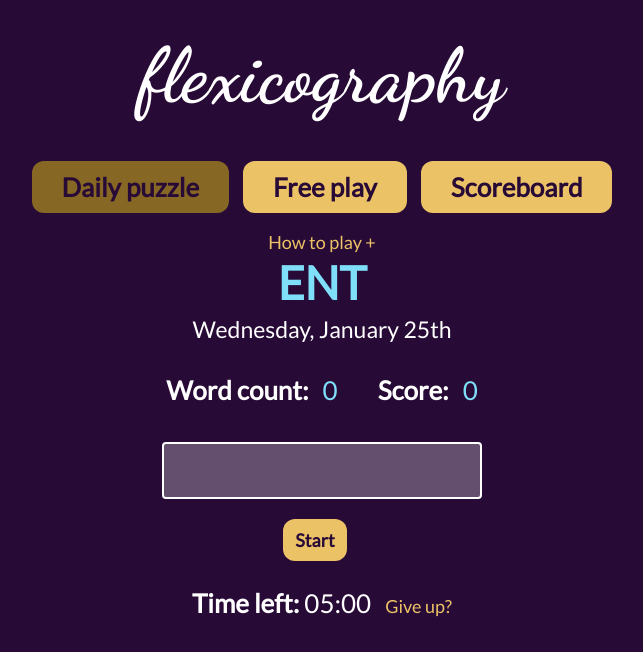
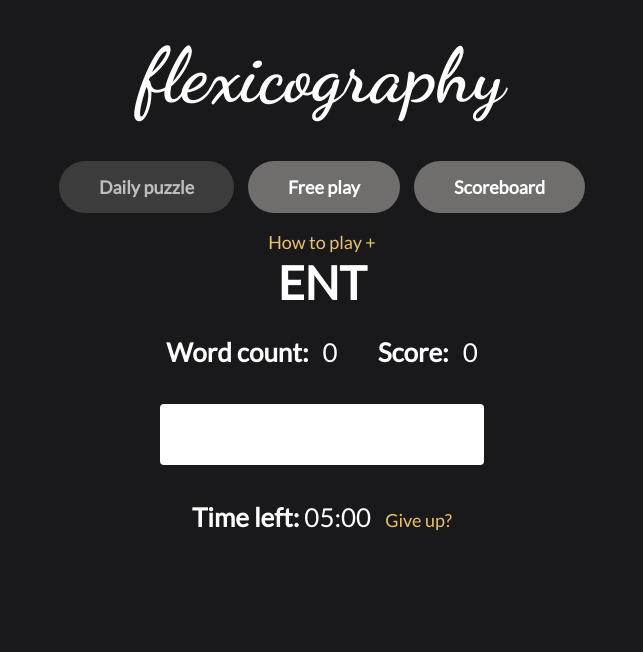
Before and after one commit to yunashin/flexicography, a React (Create React App) app: page / in a window 1280 px wide. Shown: the top 652 px of the page, without its empty margins (318-961 px from the left). Built offline with nearby package versions, Linux system fonts and the light colour scheme.

Commit message:
remove start button

```diff
--- a/src/App.css
+++ b/src/App.css
@@ -90,7 +90,7 @@
   background: none;
   border: none;
   padding: 0;
-  color: var(--BUTTON);
+  color: var(--BUTTON_LINK);
   font-family: var(--FONT);
   font-size: calc(2px + 2vmin);
 }
@@ -107,11 +107,10 @@
 }
 
 .button-link:disabled {
-  color: var(--BUTTON_DISABLED);
+  color: var(--BUTTON_LINK_DISABLED);
 }
 
 .three-gram {
-  color: var(--COLUMBIA);
   font-size: calc(30px + 2vmin);
   font-weight: 600;
 }
@@ -120,8 +119,8 @@
   display: inline-flex;
 }
 
-.columbia {
-  color: var(--COLUMBIA);
+.green {
+  color: var(--GREEN);
 }
 
 .right-space {
@@ -146,6 +145,17 @@
   margin-right: 40px;
 }
 
+.found-words-line {
+  color: var(--BODY_FONT_COLOR);
+  width: 600px;
+}
+
+@media (max-width: 600px) {
+  .found-words-line {
+    width: 250px;
+  }
+}
+
 .found-word {
   font-size: var(--SMALL_TEXT_SIZE);
 }
@@ -161,33 +171,31 @@
 
 .sm-button {
   background-color: var(--BUTTON);
-  border-radius: 12px;
+  border-radius: 60px;
   border: none;
-  color: var(--BACKGROUND);
   font-family: var(--FONT);
-  font-size: 18px;
+  font-size: 12px;
   font-weight: 600;
-  padding: 10px 12px;
+  padding: 15px 30px;
   margin-top: 10px;
 }
 
 @media (max-width: 600px) {
   .sm-button {
     font-size: 12px;
-    padding: 8px;
+    padding: 8px 16px;
     margin-top: 5px;
   }
 }
 
 .lg-button {
   background-color: var(--BUTTON);
-  border-radius: 12px;
+  border-radius: 60px;
   border: none;
-  color: var(--BACKGROUND);
   font-family: var(--FONT);
-  font-size: var(--BODY_FONT_SIZE);
+  font-size: 18px;
   font-weight: 600;
-  padding: 10px 30px;
+  padding: 15px 40px;
   margin-top: 10px;
 }
 
--- a/src/index.css
+++ b/src/index.css
@@ -1,9 +1,13 @@
 :root {
-  --BACKGROUND: #280a37;
-  --BUTTON: #ecc266;
-  --BUTTON_DISABLED: #866723;
-  --BUTTON_HOVER: #d5a132;
-  --COLUMBIA: #7fdef8;
+  --BACKGROUND: #19191b;
+  --BUTTON_LINK: #ecc266;
+  --BUTTON_LINK_DISABLED: #a9822e;
+  /* --BUTTON_DISABLED: #a9822e;
+  --BUTTON_HOVER: #d5a132; */
+  --BUTTON: #6f6e6d;
+  --BUTTON_DISABLED: #3c3c3c;
+  --BUTTON_HOVER: #646362;
+  --GREEN: #59c46d;
   --FONT: "Lato", sans-serif;
   --BODY_FONT_SIZE: calc(10px + 2vmin);
   --SMALL_TEXT_SIZE: calc(7px + 2vmin);
@@ -44,12 +48,17 @@ input[type="text"] {
 }
 
 input[type="text"]:focus {
-  border: 4px solid var(--COLUMBIA);
+  border: 4px solid white;
   border-radius: 4px;
+}
+
+button {
+  color: white;
 }
 
 button:disabled {
   background-color: var(--BUTTON_DISABLED) !important;
+  color: #bfbebd;
   cursor: not-allowed !important;
 }
 
--- a/src/ts/components/DailyPuzzle.tsx
+++ b/src/ts/components/DailyPuzzle.tsx
@@ -35,7 +35,6 @@ const DailyPuzzle = () => {
     word.includes(dailyThreeGram.toLowerCase())
   );
 
-  const todaysDate = startOfToday();
   const formattedToday = format(startOfToday(), "MMM d, yyyy");
 
   useEffect(() => {
@@ -103,16 +102,15 @@ const DailyPuzzle = () => {
   return (
     <>
       <div className="three-gram">{fetched ? `${dailyThreeGram}` : "..."}</div>
-      <div className="sm-text">{format(todaysDate, "EEEE, MMMM do")}</div>
       <span className="flex">
         <p className="right-space">
           <b>Word count:</b>
         </p>
-        <p className="columbia word-count">{dailyWordCount}</p>
+        <p className="word-count">{dailyWordCount}</p>
         <p className="right-space">
           <b>Score:</b>
         </p>
-        <p className="columbia">{dailyScore}</p>
+        <p>{dailyScore}</p>
       </span>
       <input
         autoFocus={true}
@@ -134,19 +132,15 @@ const DailyPuzzle = () => {
           } else {
             setInput(value);
           }
+          if (!startedTimer) {
+            setStartedTimer(true);
+          }
         }}
         type="text"
         value={input}
-        disabled={isTimeUp || !startedTimer}
+        disabled={isTimeUp}
       />
       <span className="flex">
-        <button
-          className="sm-button right-space"
-          disabled={startedTimer}
-          onClick={() => setStartedTimer()}
-        >
-          Start
-        </button>
         {isTimeUp && (
           <button
             className="sm-button right-space"
@@ -156,6 +150,7 @@ const DailyPuzzle = () => {
               setIsTimeUp(false);
               setSecondsLeft(300);
               setCopiedResults(false);
+              setStartedTimer(false);
             }}
           >
             Play again
--- a/src/ts/components/FoundWords.tsx
+++ b/src/ts/components/FoundWords.tsx
@@ -23,11 +23,7 @@ const FoundWords = ({
 
   return (
     <div className="top-space">
-      {words.length > 0 && (
-        <div>
-          <b>Found words</b>
-        </div>
-      )}
+      {words.length > 0 && <hr className="found-words-line" />}
       {words.map((foundWord) => (
         <p className="found-word" key={foundWord.word}>
           {`${foundWord.word} (+${foundWord.score})`}
--- a/src/ts/components/FreePlayBody.tsx
+++ b/src/ts/components/FreePlayBody.tsx
@@ -55,11 +55,11 @@ const FreeModeBody = () => {
         <p className="right-space">
           <b>Word count:</b>
         </p>
-        <p className="columbia word-count">{wordCount}</p>
+        <p className="word-count">{wordCount}</p>
         <p className="right-space">
           <b>Score:</b>
         </p>
-        <p className="columbia">{score}</p>
+        <p>{score}</p>
       </span>
       <input
         autoFocus={true}
--- a/src/ts/components/Scoreboard.tsx
+++ b/src/ts/components/Scoreboard.tsx
@@ -18,11 +18,11 @@ const Scoreboard = () => {
                 <div className="right-space">
                   <b>Word count:</b>
                 </div>
-                <div className="columbia word-count">{item.wordCount}</div>
+                <div className="word-count">{item.wordCount}</div>
                 <div className="right-space">
                   <b>High score:</b>
                 </div>
-                <div className="columbia">{item.score}</div>
+                <div>{item.score}</div>
               </span>
             </div>
           );
--- a/src/ts/components/SolutionWords.tsx
+++ b/src/ts/components/SolutionWords.tsx
@@ -19,18 +19,18 @@ const SolutionWords = ({ solutions }: { solutions: string[] }) => {
         <p className="right-space">
           <b>Word Count:</b>
         </p>
-        <p className="columbia word-count">{solutions.length}</p>
+        <p className="word-count">{solutions.length}</p>
         <p className="right-space">
           <b>Score:</b>
         </p>
-        <p className="columbia">{totalScore}</p>
+        <p>{totalScore}</p>
       </span>
       {wordsAndScores.map((solution) => {
         const solutionFound = foundWords.some(
           (foundWord) => foundWord.word === solution.word
         );
         return (
-          <p className={`found-word ${solutionFound && "columbia"}`}>
+          <p className={`found-word ${solutionFound && "green"}`}>
             {`${solution.word} (+${solution.score})`}
           </p>
         );
--- a/src/ts/context/DataContext.ts
+++ b/src/ts/context/DataContext.ts
@@ -28,7 +28,7 @@ export interface DataContent extends DataState {
   setIsTimeUp: (isTimeUp: boolean) => void;
   setSecondsLeft: (secondsLeft: number) => void;
   setScore: (score: number) => void;
-  setStartedTimer: () => void;
+  setStartedTimer: (startedTimer: boolean) => void;
   setThreeGram: (threeGram: string) => void;
   setToday: (today: string) => void;
   setWordCount: (wordCount: number) => void;
--- a/src/ts/context/DataProvider.tsx
+++ b/src/ts/context/DataProvider.tsx
@@ -91,8 +91,8 @@ export const DataProvider = ({
     dispatch({ type: SET_SECONDS_LEFT, value: secondsLeft });
   }, []);
 
-  const setStartedTimer = useCallback(() => {
-    dispatch({ type: SET_STARTED_TIMER });
+  const setStartedTimer = useCallback((startedTimer: boolean) => {
+    dispatch({ type: SET_STARTED_TIMER, value: startedTimer });
   }, []);
 
   const setThreeGram = useCallback((threeGram: string) => {
--- a/src/ts/context/DataReducer.ts
+++ b/src/ts/context/DataReducer.ts
@@ -30,7 +30,7 @@ export type DataAction =
   | { type: "SET_IS_TIME_UP"; value: boolean }
   | { type: "SET_SCORE"; value: number }
   | { type: "SET_SECONDS_LEFT"; value: number }
-  | { type: "SET_STARTED_TIMER" }
+  | { type: "SET_STARTED_TIMER"; value: boolean }
   | { type: "SET_THREE_GRAM"; value: string }
   | { type: "SET_TODAY"; value: string }
   | { type: "SET_WORD_COUNT"; value: number }
@@ -113,7 +113,7 @@ export const DataReducer: Reducer<DataState, DataAction> = (
     case SET_STARTED_TIMER: {
       return {
         ...state,
-        startedTimer: true,
+        startedTimer: action.value,
       };
     }
     case SET_THREE_GRAM: {
```
